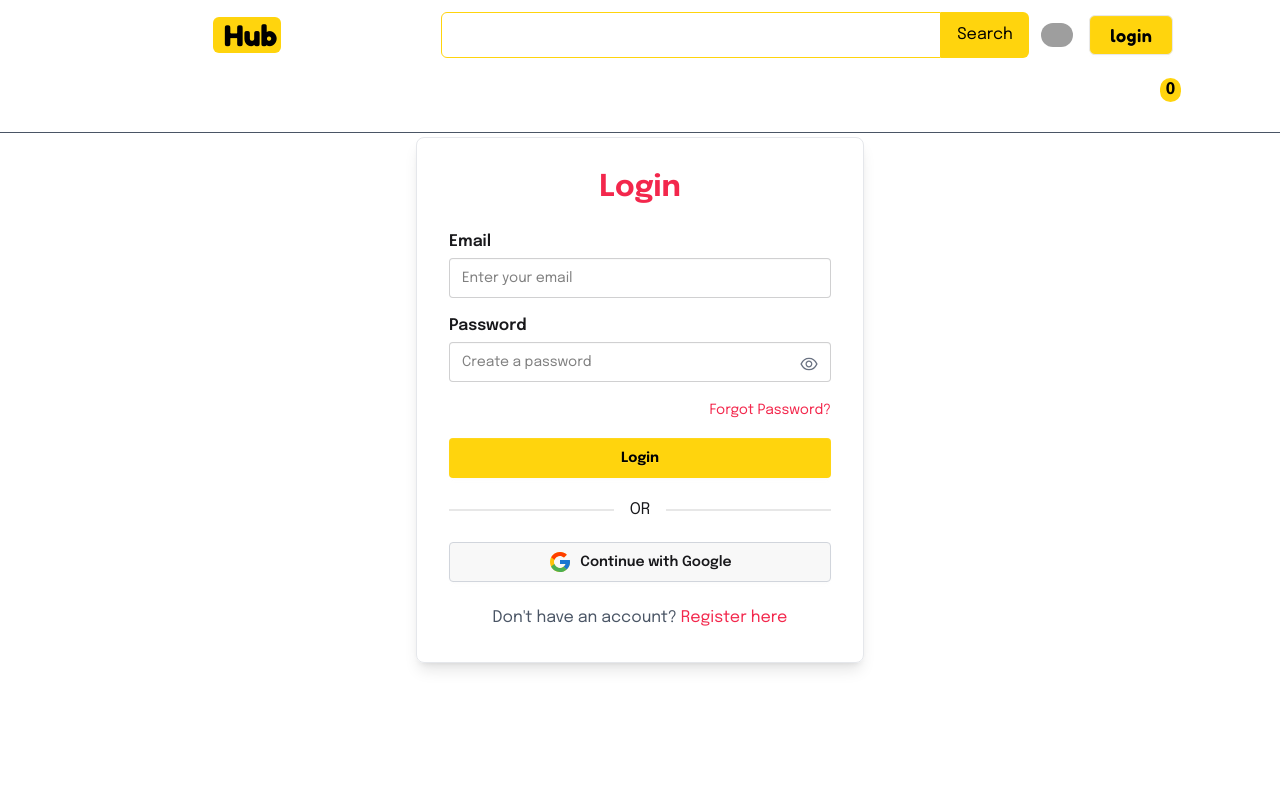
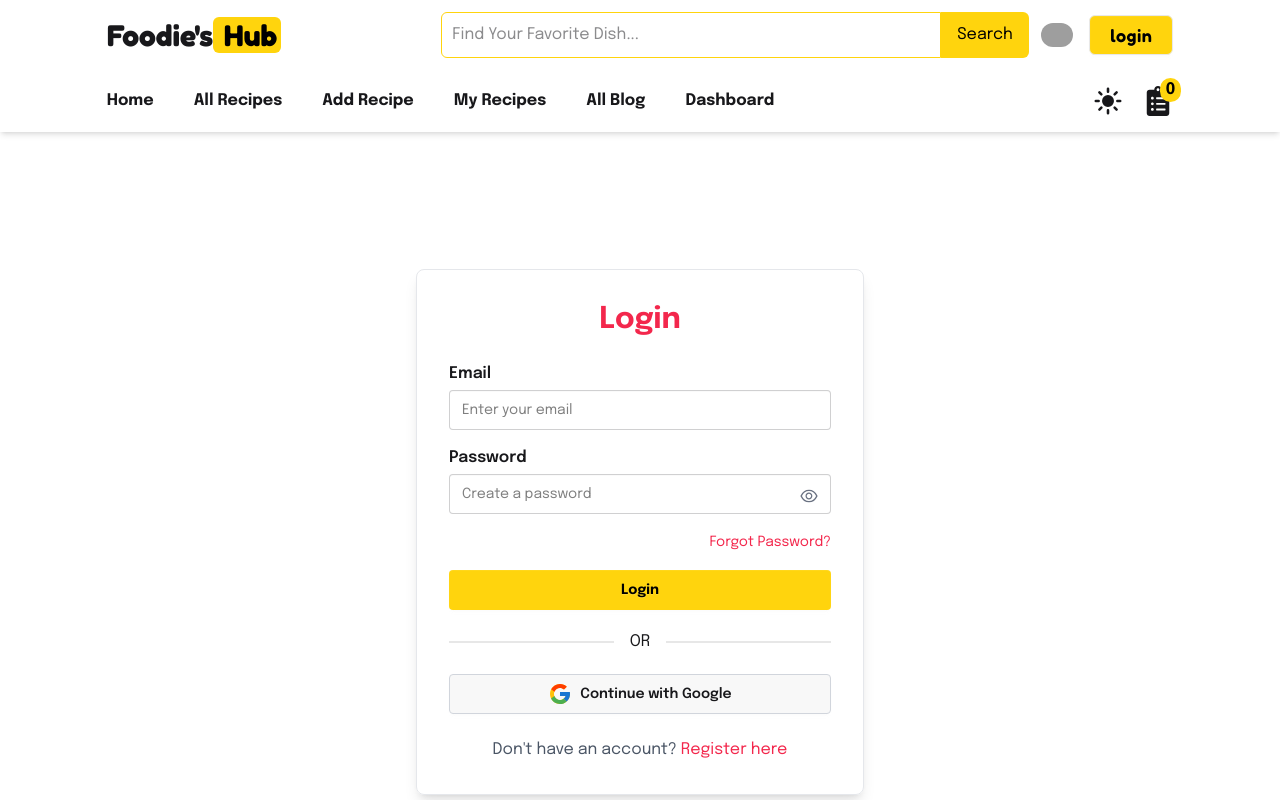
Before and after one commit to mdsamiulislam54/Foodie-s-Hub-Client, a React (Vite) app: page /login in a window 1280 px wide. Shown: the top 800 px of the page. Built offline with nearby package versions, Linux system fonts and the light colour scheme; no server answers; grey boxes are pictures that could not be loaded.

Commit message:
fixed navber issue sticky

```diff
--- a/src/Components/Banner/Banner.jsx
+++ b/src/Components/Banner/Banner.jsx
@@ -59,8 +59,8 @@ const Banner = () => {
   return (
     <div className="min-h-screen lg:mb-10 ">
       <Swiper
-        spaceBetween={0}
-        centeredSlides
+        spaceBetween={-40}
+
         loop
         autoplay={{ delay: 7000, disableOnInteraction: false }}
         pagination={{ clickable: true }}
--- a/src/Components/Header/Navbar.jsx
+++ b/src/Components/Header/Navbar.jsx
@@ -1,11 +1,10 @@
-import React, { use, useEffect, useRef, useState } from "react";
-import { Link } from "react-router";
+import React, { useContext, useEffect, useState } from "react";
+import { Link, useLocation } from "react-router";
 
 import "./style.css";
 import { IoSunny, IoSunnyOutline } from "react-icons/io5";
 import { FaBars, FaClipboardList, FaTimes } from "react-icons/fa";
 
-import gsap from "gsap";
 import { Typewriter, useTypewriter } from "react-simple-typewriter";
 import { UserContext } from "../../ContextApi/userContext";
 import Swal from "sweetalert2";
@@ -13,10 +12,10 @@ import Swal from "sweetalert2";
 const Navbar = () => {
   const [theme, setTheme] = useState("");
   const [scrollY, setScrollY] = useState(0);
-  const menuRef = useRef();
-  const tl = useRef(gsap.timeline({ paused: true }));
 
-  const {user,logOut} = use(UserContext)
+  const location = useLocation();
+
+  const { user, logOut } = useContext(UserContext);
 
   useEffect(() => {
     const savedThems = localStorage.getItem("theme") || "light";
@@ -30,30 +29,6 @@ const Navbar = () => {
     document.documentElement.setAttribute("data-theme", newTheme);
   };
 
-  useEffect(() => {
-    tl.current.to(menuRef.current, {
-      right: 0,
-      duration: 0.8,
-    });
-  }, []);
-  const handleMenu = () => {
-    tl.current.play();
-  };
-  const handleMenuColse = () => {
-    tl.current.reverse();
-  };
-  const [text] = useTypewriter({
-    words: [
-      "Search Recipes...",
-      "Find Your Favorite Dish...",
-      "Explore New Tastes...",
-    ],
-    loop: 0, // infinite loop
-    typeSpeed: 100,
-    deleteSpeed: 50,
-    delaySpeed: 2000,
-  });
-
   const handleLogOut = () => {
     logOut()
       .then(() => {
@@ -62,10 +37,9 @@ const Navbar = () => {
           text: "You have been logged out.",
           icon: "success",
           confirmButtonColor: "#ffd40d",
-        })
+        });
       })
       .catch(() => {
-
         Swal.fire({
           title: "Logout Failed!",
           text: "An error occurred while logging out.",
@@ -73,7 +47,7 @@ const Navbar = () => {
           confirmButtonColor: "#f3274c",
         });
       });
-  }
+  };
 
   useEffect(() => {
     const handleScroll = () => {
@@ -86,23 +60,37 @@ const Navbar = () => {
       window.removeEventListener("scroll", handleScroll);
     };
   }, []);
-
-
+  const isHome = location.pathname === "/";
 
   return (
-    <nav className={`
-      ${scrollY > 50 ? "fixed-nav  shadow-lg bg-gradient-to-br from-primary to-base-100" : "border-b border-gray-600 absolute top-0 left-0 w-full z-10 transition-all duration-500  text-white  "}
-    `} >
+    <nav
+      className={`
+       ${
+         isHome
+           ? scrollY > 50
+             ? "fixed-nav  shadow-lg bg-gradient-to-br from-primary to-base-100"
+             : "border-b border-gray-600 absolute top-0 left-0 w-full z-10 transition-all duration-500  text-white"
+           : ` ${scrollY > 50 ? "fixed-nav shadow-lg bg-gradient-to-br from-primary to-base-100" : "bg-base-100 shadow-md"}`
+       }
+
+    `}
+    >
       <div className="w-10/12 mx-auto">
         <div className="flex items-center justify-between py-3">
           <span className="flex items-center">
-            <Link to={'/'} className="xl:text-3xl text-xl font-fredoka font-bold">
+            <Link
+              to={"/"}
+              className="xl:text-3xl text-xl font-fredoka font-bold"
+            >
               Foodie's
-              <span className="bg-primary px-1 rounded-md text-black"> Hub</span>
+              <span className="bg-primary px-1 rounded-md text-black">
+                {" "}
+                Hub
+              </span>
             </Link>
             <input
               type="text"
-              placeholder={text}
+              placeholder="Find Your Favorite Dish..."
               className=" border xl:w-[500px] lg:w-[400px] ml-40 xl:p-2.5 p-2 rounded-tl-md rounded-bl-md border-primary max-lg:hidden "
             />
             <button className=" xl:py-[11px] py-[10px] px-4 bg-primary  max-lg:hidden rounded-tr-md rounded-br-md text-black  hover:bg-primary/80 cursor-pointer transition-all duration-300">
@@ -110,30 +98,43 @@ const Navbar = () => {
             </button>
           </span>
           <div className="flex items-center gap-4  max-lg:hidden  ">
-            <div className="tooltip tooltip-bottom" data-tip={user?.displayName}>
-              {
-                user ?   <img
+            <div
+              className="tooltip tooltip-bottom"
+              data-tip={user?.displayName}
+            >
+              {user ? (
+                <img
                   src={user?.photoURL}
                   alt="user"
                   className="w-8 rounded-full"
-              />:<img src="https://i.postimg.cc/br5XckZ4/banner-1.png" alt="user" className="w-8 rounded-full" />
-              }
-
-
+                />
+              ) : (
+                <img
+                  src="https://i.postimg.cc/br5XckZ4/banner-1.png"
+                  alt="user"
+                  className="w-8 rounded-full"
+                />
+              )}
             </div>
 
-            {
-              user ?  <Link onClick={handleLogOut} className="btn px-5 text-lg font-fredoka tracking-wide bg-primary rounded-md text-black  hover:bg-primary/80 cursor-pointer transition-all duration-300">
+            {user ? (
+              <Link
+                onClick={handleLogOut}
+                className="btn px-5 text-lg font-fredoka tracking-wide bg-primary rounded-md text-black  hover:bg-primary/80 cursor-pointer transition-all duration-300"
+              >
                 logout
-            </Link> :  <Link to={'/login'} className="btn px-5 text-lg font-fredoka tracking-wide bg-primary rounded-md text-black  hover:bg-primary/80 cursor-pointer transition-all duration-300">
+              </Link>
+            ) : (
+              <Link
+                to={"/login"}
+                className="btn px-5 text-lg font-fredoka tracking-wide bg-primary rounded-md text-black  hover:bg-primary/80 cursor-pointer transition-all duration-300"
+              >
                 login
               </Link>
-            }
-
-
+            )}
           </div>
           {/* Mobile Menu Toggle */}
-          <div className="lg:hidden cursor-pointer" onClick={handleMenu}>
+          <div className="lg:hidden cursor-pointer">
             <FaBars size={28} />
           </div>
         </div>
@@ -177,20 +178,16 @@ const Navbar = () => {
 
         {/* Mobile Menu */}
 
-        <div
-          ref={menuRef}
-          className="absolute w-[70%] top-0 right-[-9999px] h-screen bg-base-100 shadow-2xl p-10"
-        >
+        <div className="absolute w-[70%] top-0 right-[-9999px] h-screen bg-base-100 shadow-2xl p-10">
           <div className="flex justify-between items-center mb-6">
             <h2 className="text-3xl font-fredoka font-bold">
               Foodie's
-              <span className="bg-primary px-1 rounded-md text-black"> Hub</span>
+              <span className="bg-primary px-1 rounded-md text-black">
+                {" "}
+                Hub
+              </span>
             </h2>
-            <FaTimes
-              size={28}
-              onClick={handleMenuColse}
-              className="cursor-pointer"
-            />
+            <FaTimes size={28} className="cursor-pointer" />
           </div>
 
           <div className="flex">
--- a/src/Components/PrivateRoute/PrivateRouter.jsx
+++ b/src/Components/PrivateRoute/PrivateRouter.jsx
@@ -4,7 +4,7 @@ import { UserContext } from "../../ContextApi/userContext";
 
 const PrivateRouter = ({ children }) => {
   const { pathname } = useLocation();
-  console.log(pathname);
+
   const { user, loading } = use(UserContext);
 
   if (loading) {
--- a/src/Components/TopRecipes/RecipeCard.jsx
+++ b/src/Components/TopRecipes/RecipeCard.jsx
@@ -6,11 +6,11 @@ const RecipeCard = ({ recipe }) => {
 
   return (
     <div className=" rounded-2xl shadow-md overflow-hidden hover:shadow-lg transition-all duration-300 border-1
-      border-dotted border-primary">
+      border-dotted border-primary p-2">
       <img
         src={image}
         alt={title}
-        className="w-50 h-50 object-contain mx-auto"
+        className="w-60 h-50 rounded-2xl object-cover mx-auto mix-blend-multiply"
       />
       <div className="p-4 space-y-2">
         <h2 className="text-xl font-semibold  border-t-2 pt-2 border-dotted">{title}</h2>
--- a/src/Layout/Layout.jsx
+++ b/src/Layout/Layout.jsx
@@ -5,7 +5,7 @@ import Footer from '../Components/Footer/Footer'
 
 const Layout = () => {
   const location = useLocation()
-  console.log(location.pathname)
+
   return (
     <div>
         <Navbar/>
```
Lines whose indentation alone changed are shown as unchanged.
